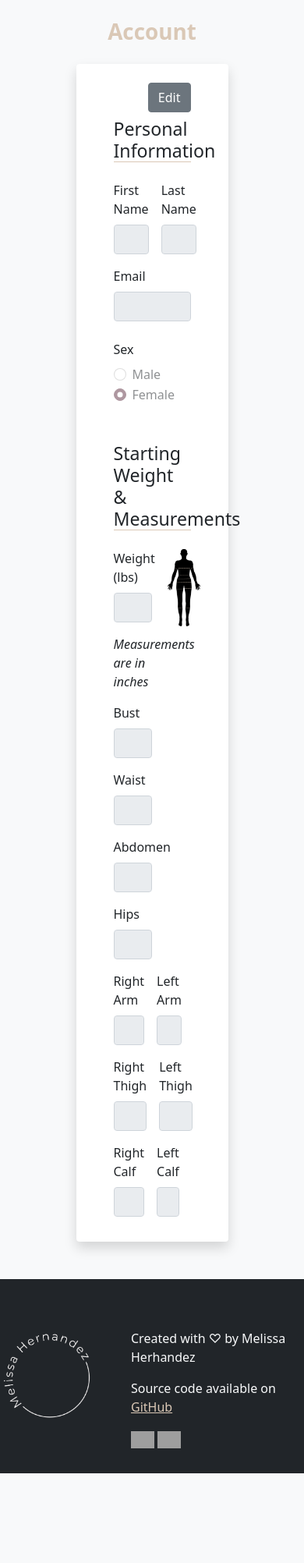
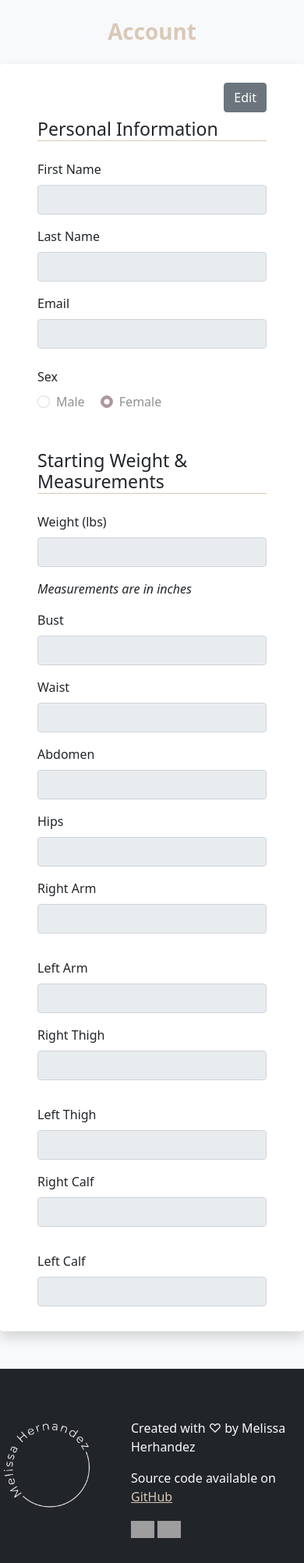
Before and after one commit to mmhernandez/flex_meal_tracker, a Flask app: template flask_app/templates/account.html in a window 390 px wide. Shown: the part 108-2112 px from the top of the page at 78% size. Before the commit the page ends 1997 px from the top, so only its background shows below. Run offline with Flask 2, Linux system fonts and the light colour scheme; the template is opened without the code that fills it, so the values that code supplies are empty; some libraries are stand-ins or nearby versions; grey boxes are pictures that could not be loaded.

Commit message:
Include responsiveness elements for Account page

```diff
--- a/flask_app/static/css/custom.css
+++ b/flask_app/static/css/custom.css
@@ -583,6 +583,12 @@ pre {
 }
 
 
+.flx {
+    width: 50%;;
+}
+.flx-pg {
+    width: 50%;;
+}
 
 /* footer */
 .footer-logo{
@@ -590,3 +596,23 @@ pre {
     height: 120px;
 }
 .footer-social { width: 30px; }
+
+
+/* media queries */
+@media screen and (max-width: 900px) {
+    .sm {
+        flex-direction: column;
+    }
+    .flx {
+        width: 100%;
+    }
+
+    .hide {
+        display: none;
+    }
+}
+@media screen and (max-width: 700px) {
+    .flx-pg {
+        width: 100%;
+    }
+}
--- a/flask_app/templates/account.html
+++ b/flask_app/templates/account.html
@@ -34,18 +34,18 @@
     </header>
     <main>
         <h1 class="text-tan fw-bolder text-center my-4">Account</h1>
-        <div class="container w-50 mx-auto px-5 pb-3 bg-white rounded shadow">
+        <div class="container flx-pg mx-auto px-5 pb-3 bg-white rounded shadow">
             <div class="d-flex justify-content-end">
                 <a href="/account/edit" class="btn btn-secondary mt-4 text-end">Edit</a>
             </div>
             <div class="mb-3">
                 <h3 class="mt-2 mb-4 border-bottom-tan">Personal Information</h3>
-                <div class="d-flex justify-content-between gap-3">
-                    <div class="mb-3 w-50">
+                <div class="d-flex justify-content-between gap-3 sm">
+                    <div class="flx">
                         <label for="first_name" class="form-label">First Name</label>
                         <input type="text" name="first_name" class="form-control" value="{{user.first_name}}" disabled>
                     </div>
-                    <div class="mb-3 w-50">
+                    <div class="mb-3 flx">
                         <label for="last_name" class="form-label">Last Name</label>
                         <input type="text" name="last_name" class="form-control" value="{{user.last_name}}" disabled>
                     </div>
@@ -80,7 +80,7 @@
             <div class="mt-4">
                 <h3 class="mt-5 mb-4 border-bottom-tan">Starting Weight & Measurements</h3>
                 <div class="d-flex justify-content-between gap-3">
-                    <div class="w-50">
+                    <div class="flx">
                         <div class="mb-3">
                             <label for="weight" class="form-label">Weight <span class="fw-lighter">(lbs)</span></label>
                             <input type="number" name="weight" class="form-control" value="{{user.starting_weight}}" disabled>
@@ -102,7 +102,7 @@
                             <label for="hips" class="form-label">Hips</label>
                             <input type="number" name="hips" class="form-control" value="{{user.starting_hips}}" disabled>
                         </div>
-                        <div class="d-flex gap-3">
+                        <div class="d-flex gap-3 sm">
                             <div class="mb-3">
                                 <label for="right_arm" class="form-label">Right Arm</label>
                                 <input type="number" name="right_arm" class="form-control" value="{{user.starting_right_arm}}" disabled>
@@ -112,7 +112,7 @@
                                 <input type="number" name="left_arm" class="form-control" value="{{user.starting_left_arm}}" disabled>
                             </div>
                         </div>
-                        <div class="d-flex gap-3">
+                        <div class="d-flex gap-3 sm">
                             <div class="mb-3">
                                 <label for="right_thigh" class="form-label">Right Thigh</label>
                                 <input type="number" name="right_thigh" class="form-control" value="{{user.starting_right_thigh}}" disabled>
@@ -122,7 +122,7 @@
                                 <input type="number" name="left_thigh" class="form-control" value="{{user.starting_left_thigh}}" disabled>
                             </div>
                         </div>
-                        <div class="d-flex gap-3">
+                        <div class="d-flex gap-3 sm">
                             <div class="mb-3">
                                 <label for="right_calf" class="form-label">Right Calf</label>
                                 <input type="number" name="right_calf" class="form-control" value="{{user.starting_right_calf}}" disabled>
@@ -133,7 +133,7 @@
                             </div>
                         </div>
                     </div>
-                    <img src="../static/images/woman-silhoutte-measurements.png" alt="body-measurements-graphic" class="h-50 w-50">
+                    <img src="../static/images/woman-silhoutte-measurements.png" alt="body-measurements-graphic" class="h-50 w-50 hide">
                 </div>
             </div>
         </div>
```
Also changed, not shown: flask_app/templates/account_edit.html (+6 -6 lines).
